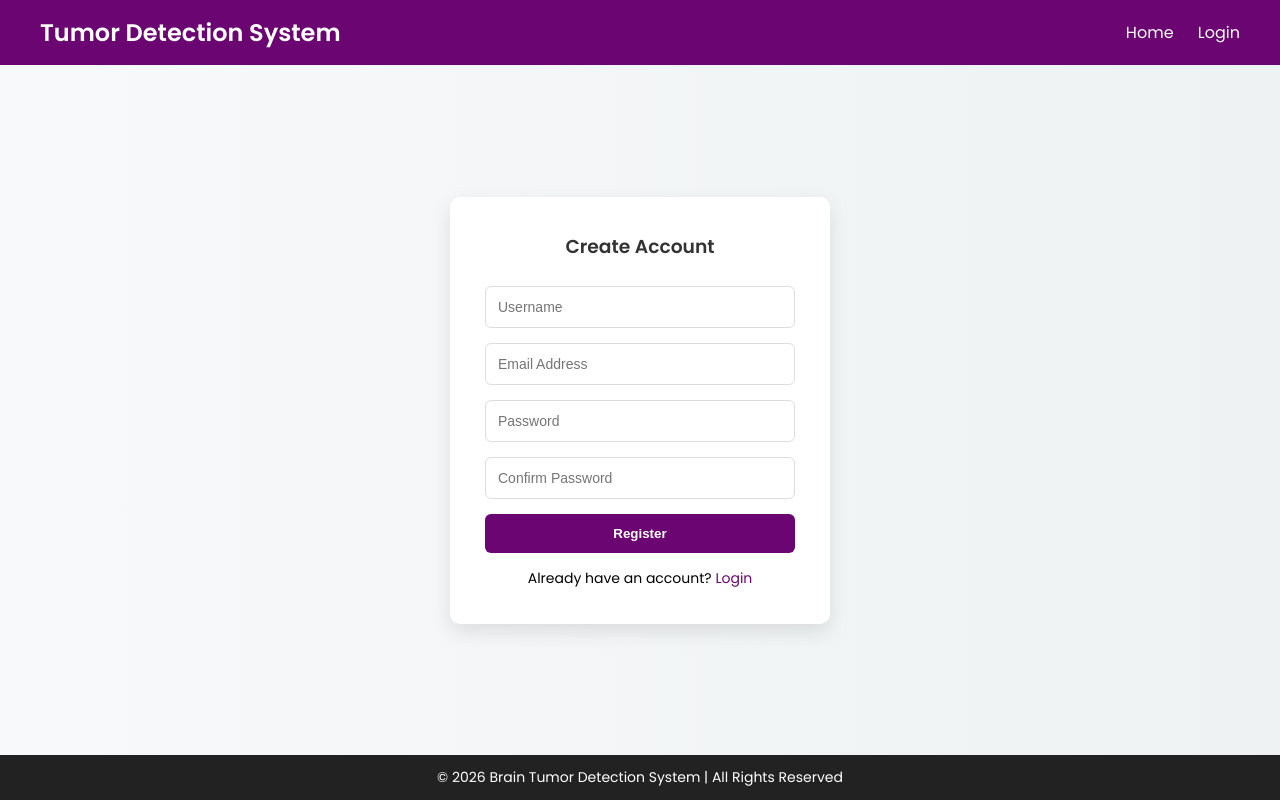
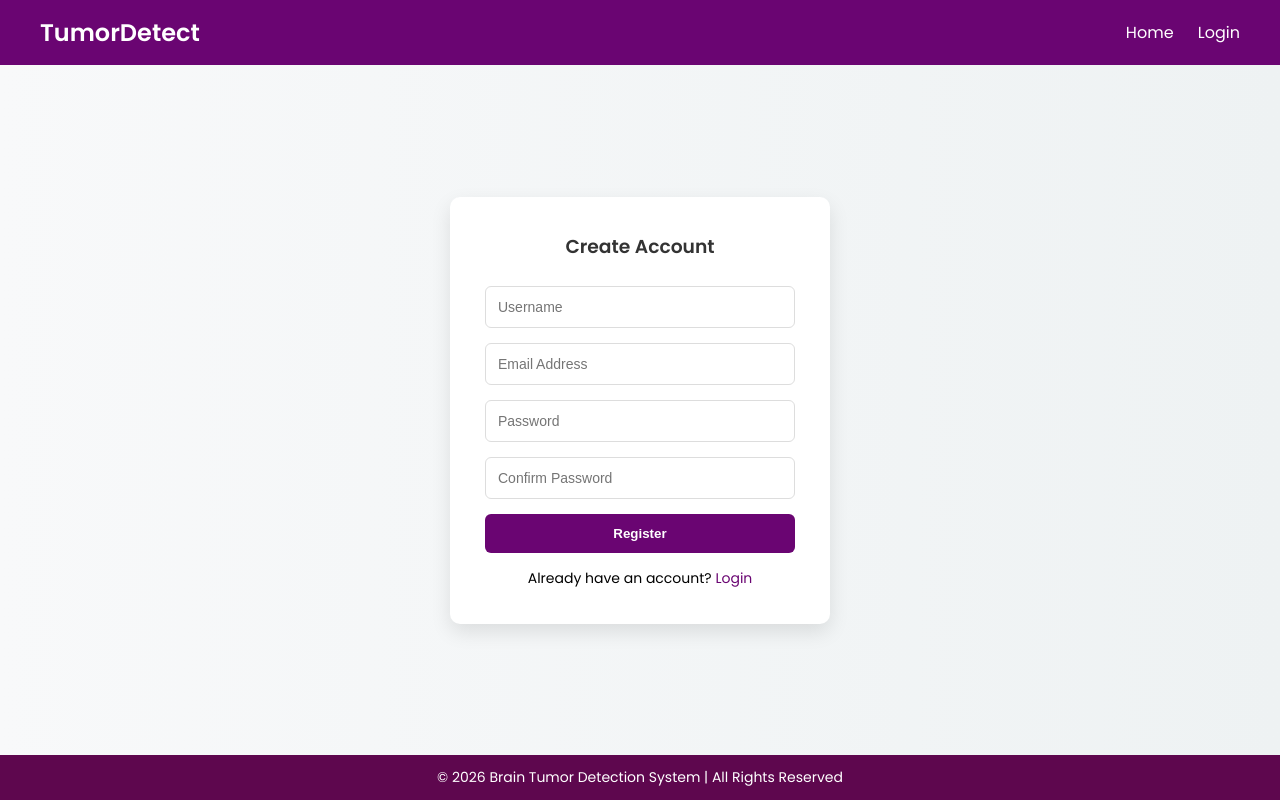
Before and after one commit to Khushbumandal2060/TumorDetect, a Flask app: page /signup in a window 1280 px wide. Run offline with Flask 3, Linux system fonts and the light colour scheme.

Commit message:
Signup page of users

```diff
--- a/backend/templates/signup.html
+++ b/backend/templates/signup.html
@@ -116,7 +116,7 @@
 
         .success {
             background: #d1e7dd;
-            color: #0f5132;
+            color: #0f1311;
         }
 
         .login-link {
@@ -133,7 +133,7 @@
 
         /* ---------- Footer ---------- */
         footer {
-            background: #222;
+            background: #5e074e;
             color: white;
             text-align: center;
             padding: 12px 0;
@@ -152,7 +152,7 @@
 
     <!-- Navbar -->
     <div class="navbar">
-        <h2>Tumor Detection System</h2>
+        <h2>TumorDetect</h2>
         <div>
             <a href="{{ url_for('home') }}">Home</a>
             <a href="{{ url_for('login') }}">Login</a>
```
